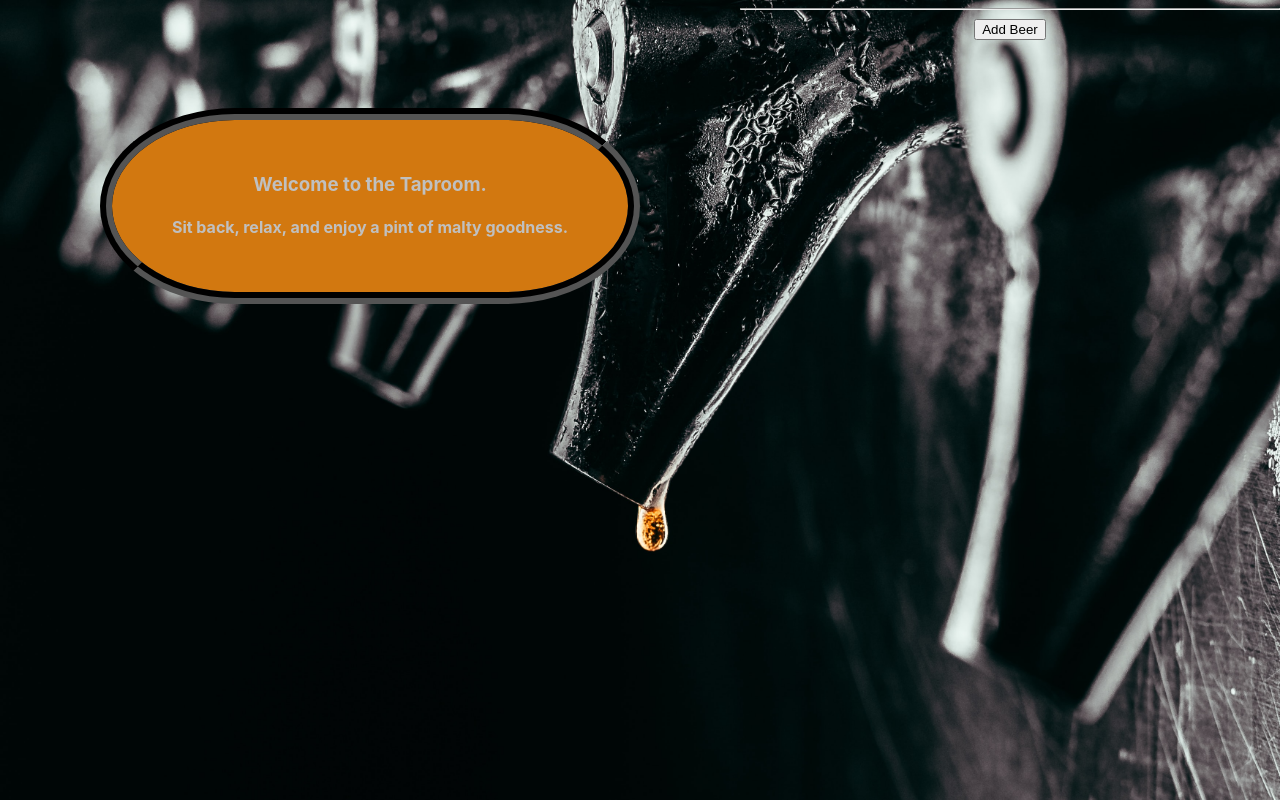
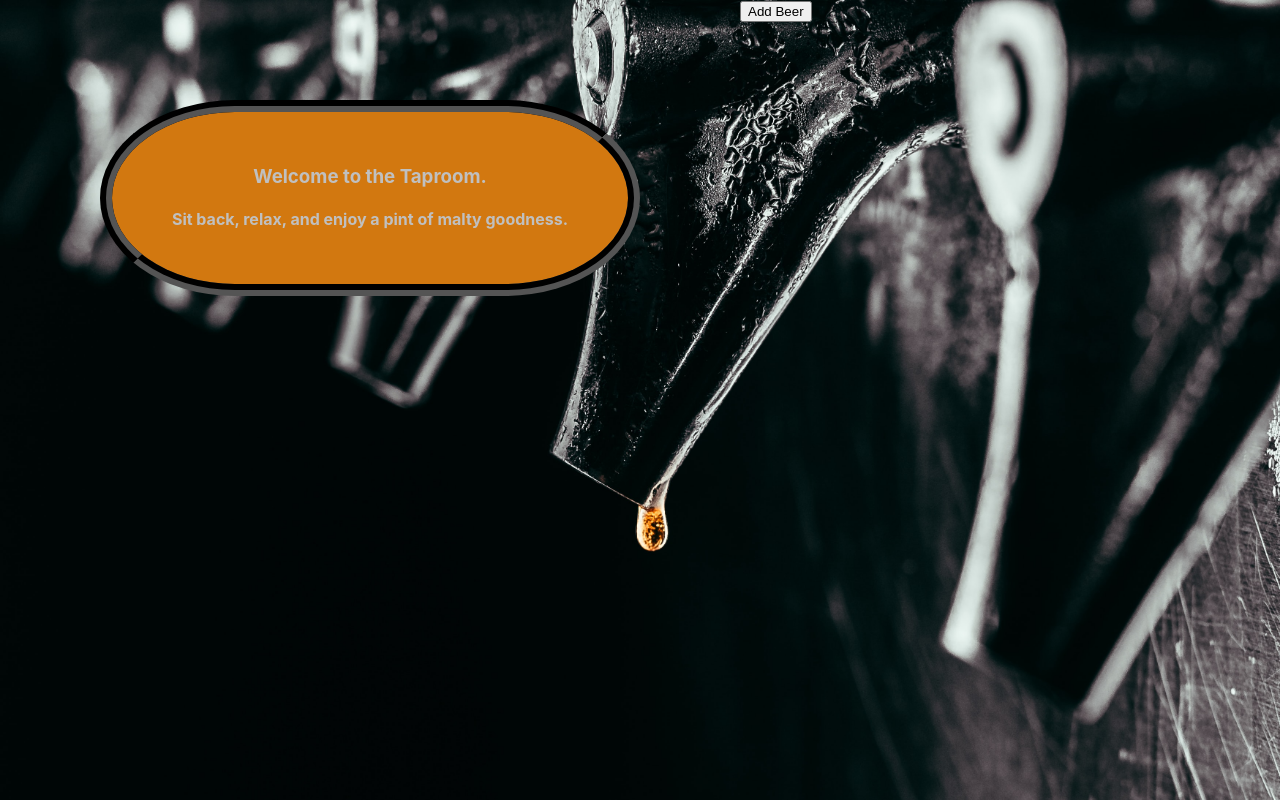
Before and after one commit to SarahGilbert064/Taproom, a React (Create React App) app: page / in a window 1280 px wide. Built offline with nearby package versions, Linux system fonts and the light colour scheme.

Commit message:
add more styling and finish readme

```diff
--- a/src/components/Beer.js
+++ b/src/components/Beer.js
@@ -11,7 +11,8 @@ function Beer(props) {
     borderRadius: '30%/ 100%',
     float: 'right',
     width: '35%',
-    margin: '100px'
+    heigth: '100%',
+    margin: '10px'
   }
 
   return(
--- a/src/components/BeerList.js
+++ b/src/components/BeerList.js
@@ -6,7 +6,6 @@ function BeerList(props) {
 
   return(
     <React.Fragment>
-      <hr/>
       {props.beerList.map((beer) =>
         <Beer
           whenBeerClicked = {props.onBeerSelection}
--- a/src/components/NewBeerForm.js
+++ b/src/components/NewBeerForm.js
@@ -1,7 +1,8 @@
 import React from 'react';
 import { v4 } from 'uuid';
 import Proptypes from "prop-types";
-import ReusableForm from './ResuableForm';
+import ReusableForm from './ReusableForm';
+
 
 function NewBeerForm(props) {
 
--- a/src/components/StoreControl.js
+++ b/src/components/StoreControl.js
@@ -102,8 +102,10 @@ class StoreControl extends React.Component {
 
     return(
       <React.Fragment>
-        {currentlyVisibleState}
-        <button onClick = {this.handleClick}>{buttonText}</button>
+        <div id="button">
+          {currentlyVisibleState}
+          <button onClick = {this.handleClick}>{buttonText}</button>
+        </div>
       </React.Fragment>
     );
   }
--- a/src/index.css
+++ b/src/index.css
@@ -25,4 +25,20 @@
     font-family: source-code-pro, Menlo, Monaco, Consolas, 'Courier New',
       monospace;
   }
+
+  #button {
+    float: left;
+
+  }
 }
+/*
+border: '12px black',
+padding: '34px',
+borderStyle:'groove',
+borderRadius: '50%/100%',
+float: 'left',
+position: 'absolute',
+bottom: '0',
+height: '35%',
+width: '35%',
+margin: '100px' */
```
Also changed, not shown: src/components/ReusableForm.js (line endings or trailing spaces).
